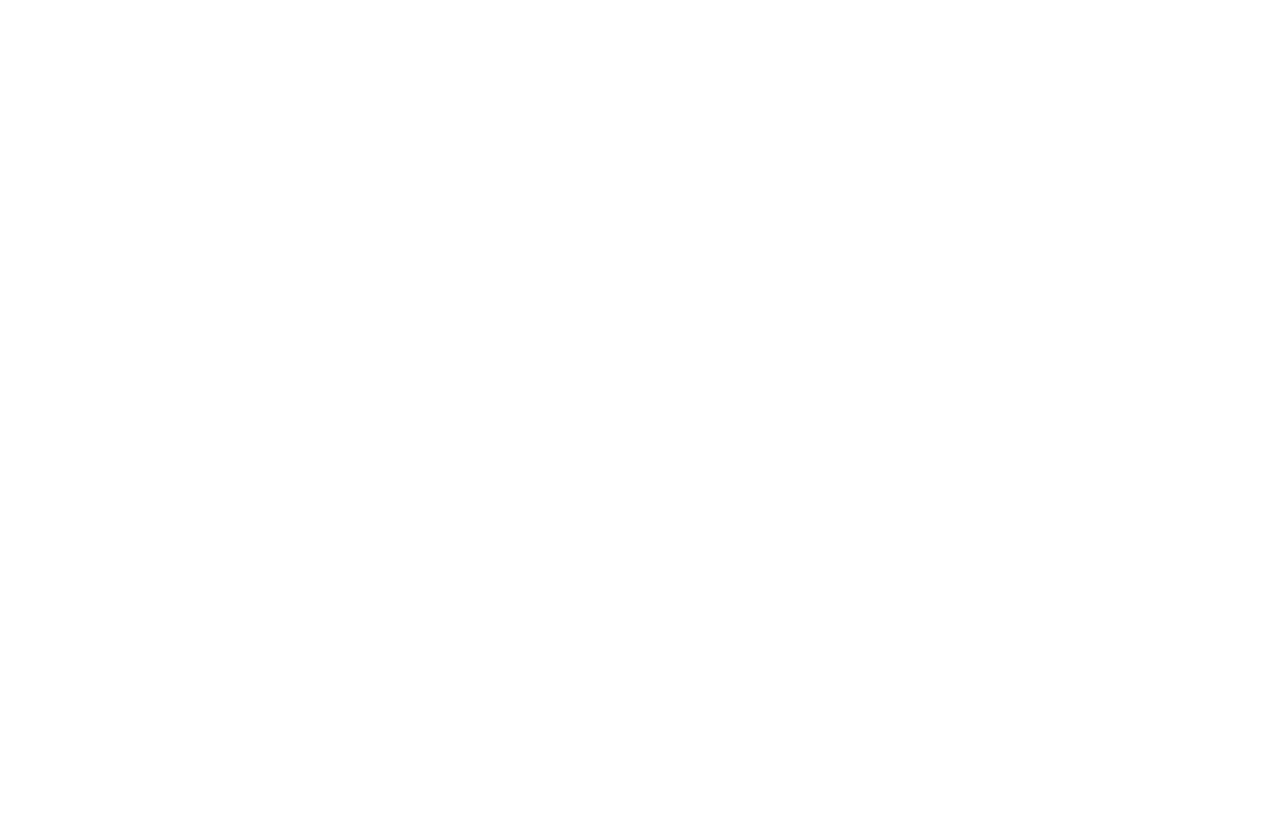
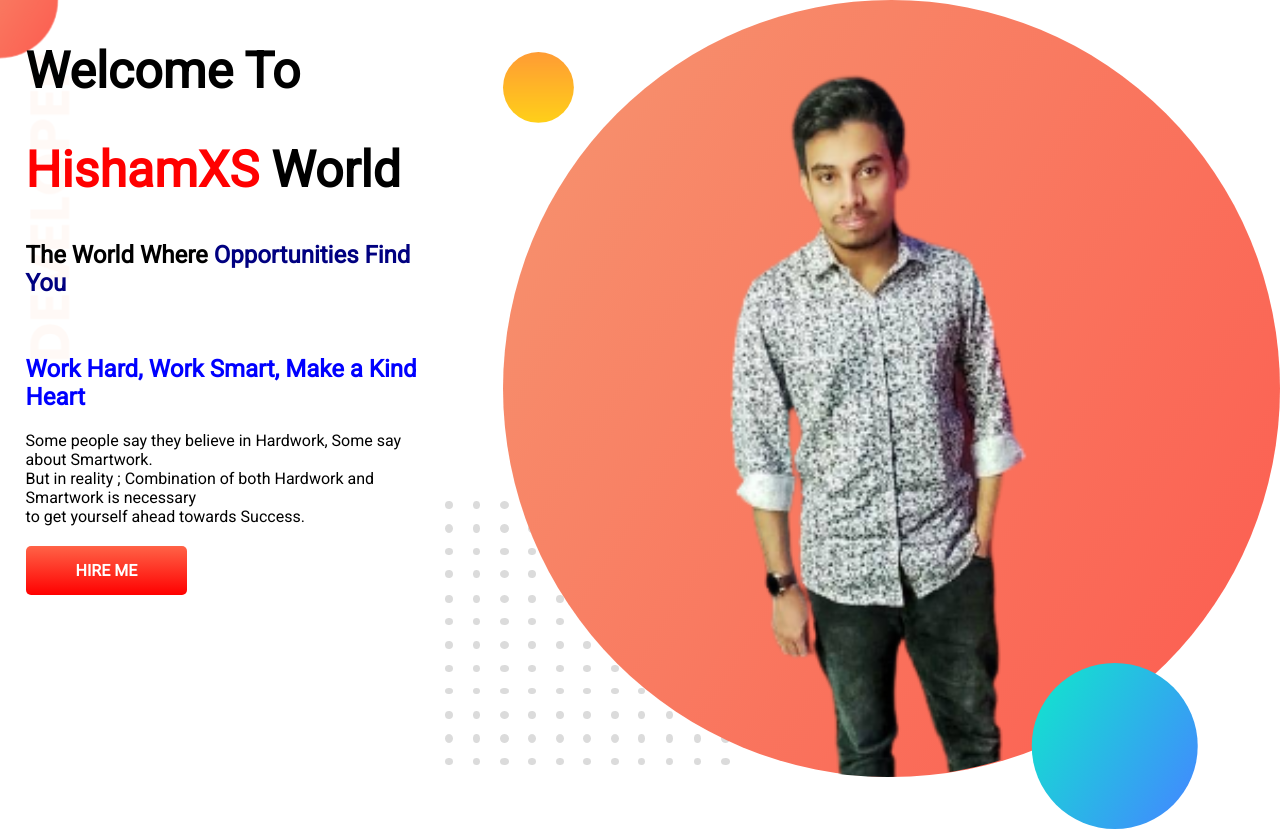
Before and after one commit to HishamXS420/Developer-portfolio, a plain HTML site: page Index.html in a window 1280 px wide. Before the commit the page ends 800 px from the top, so only its background shows below. Drawn offline with Linux system fonts and the light colour scheme.

Commit message:
Rennovation

```diff
--- a/Index.html
+++ b/Index.html
@@ -1,13 +1,40 @@
 <!DOCTYPE html>
 <html lang="en">
+
 <head>
     <meta charset="UTF-8">
     <meta http-equiv="X-UA-Compatible" content="IE=edge">
     <meta name="viewport" content="width=device-width, initial-scale=1.0">
     <title>Hisham's Portfolio</title>
+    <link rel="preconnect" href="https://fonts.googleapis.com">
+    <link rel="preconnect" href="https://fonts.gstatic.com" crossorigin>
+    <link href="https://fonts.googleapis.com/css2?family=Roboto&display=swap" rel="stylesheet">
     <link rel="stylesheet" href="style.css">
 </head>
+
 <body>
+    <section class="Banner">
+
+
+        <div class="Alignment">
+            <h1>Welcome To</h1>
+            <h1><span class="Red-colored-Theme">HishamXS</span> World</h1>
+            <h2>The World Where <span class="DarkBlue">Opportunities Find You</span></h2>
+            <br>
+            <h2><span class="Tagline">Work Hard, Work Smart, Make a Kind Heart</span></h2>
+            <p>Some people say they believe in Hardwork, Some say about Smartwork.<br>But in reality ; Combination of
+                both
+                Hardwork and Smartwork is necessary<br> to get yourself ahead towards Success.</p><br>
+            <a class="Button" target="blank_"
+                href="https://www.linkedin.com/mwlite/in/hisham-ibn-mahbub-xs-056491252">HIRE ME</a>
+        </div>
+
+        <div class="Alignment">
+
+            <img src="Images/my-bg.png" alt="">
+        </div>
+    </section>
 
 </body>
+
 </html>
--- a/style.css
+++ b/style.css
@@ -0,0 +1,60 @@
+body {
+
+    font-family: 'Roboto', sans-serif;
+    margin: 0;
+}
+
+h1 {
+
+    font-size: 50px;
+}
+
+h6 {
+
+    font-size: 50px;
+}
+
+.Red-colored-Theme {
+
+    color: red;
+}
+
+.DarkBlue {
+
+    color: navy;
+}
+
+.Tagline {
+
+    color: blue;
+}
+
+section {
+
+    display: flex;
+}
+
+.Alignment {
+    width: 80%;
+    padding-left: 2%;
+}
+
+
+
+
+.Button {
+    text-decoration: none;
+    background-image: linear-gradient(tomato, red);
+    padding: 15px 50px;
+    color: white;
+    font-weight: 750;
+    border-radius: 5px;
+
+
+}
+
+.Banner {
+
+    background-image: url(images/top-banner.png);
+    background-repeat: no-repeat;
+}
```
Also changed, not shown: images/Hisham-removebg-preview (1).png (added), images/dream-bg.png (added), images/exp-bg.png (added), images/jhankar.png (added), images/jhankar2.png (added), images/my-bg.png (added), images/my-bg2.png (added), images/top-banner.png (added), showOff/Hisham-removebg-preview (1).png (added), showOff/Hisham.jpg (added), 7 other files.
